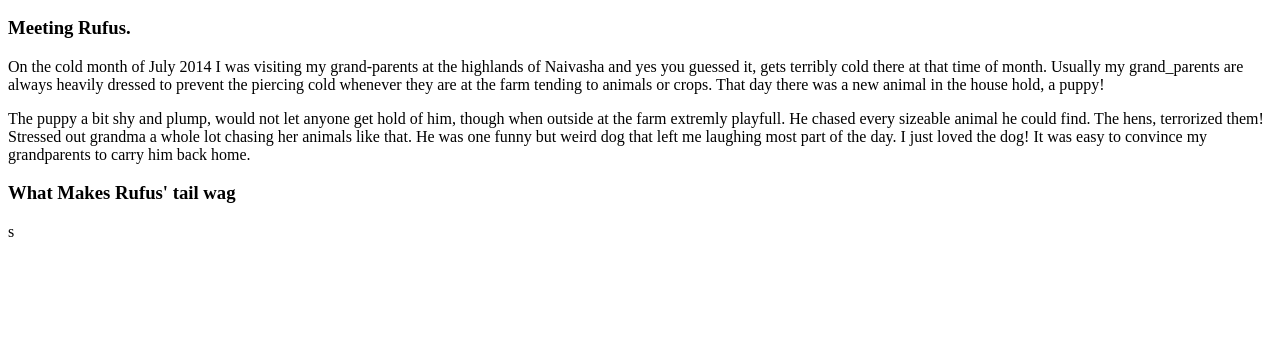
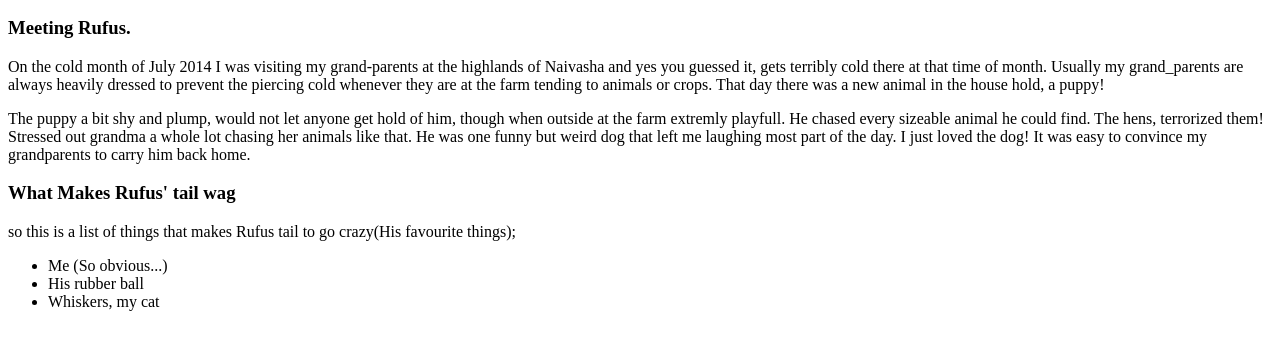
Before and after one commit to derrick12/pet-website, a plain HTML site: page mypet.html in a window 1280 px wide. Shown: the part 110-460 px from the top of the page. Drawn offline with Linux system fonts and the light colour scheme.

Commit message:
add an unordered list

```diff
--- a/mypet.html
+++ b/mypet.html
@@ -20,7 +20,12 @@
     </p>
 
     <h3>What Makes Rufus' tail wag</h3>
-    <p>s
+    <p>so this is a list of things that makes Rufus tail to go crazy(His favourite things);
+      <ul>
+        <li>Me (So obvious...)</li>
+        <li>His rubber ball</li>
+        <li>Whiskers, my cat</li>
+      </ul>
     </p>
   </body>
 </html>
```
